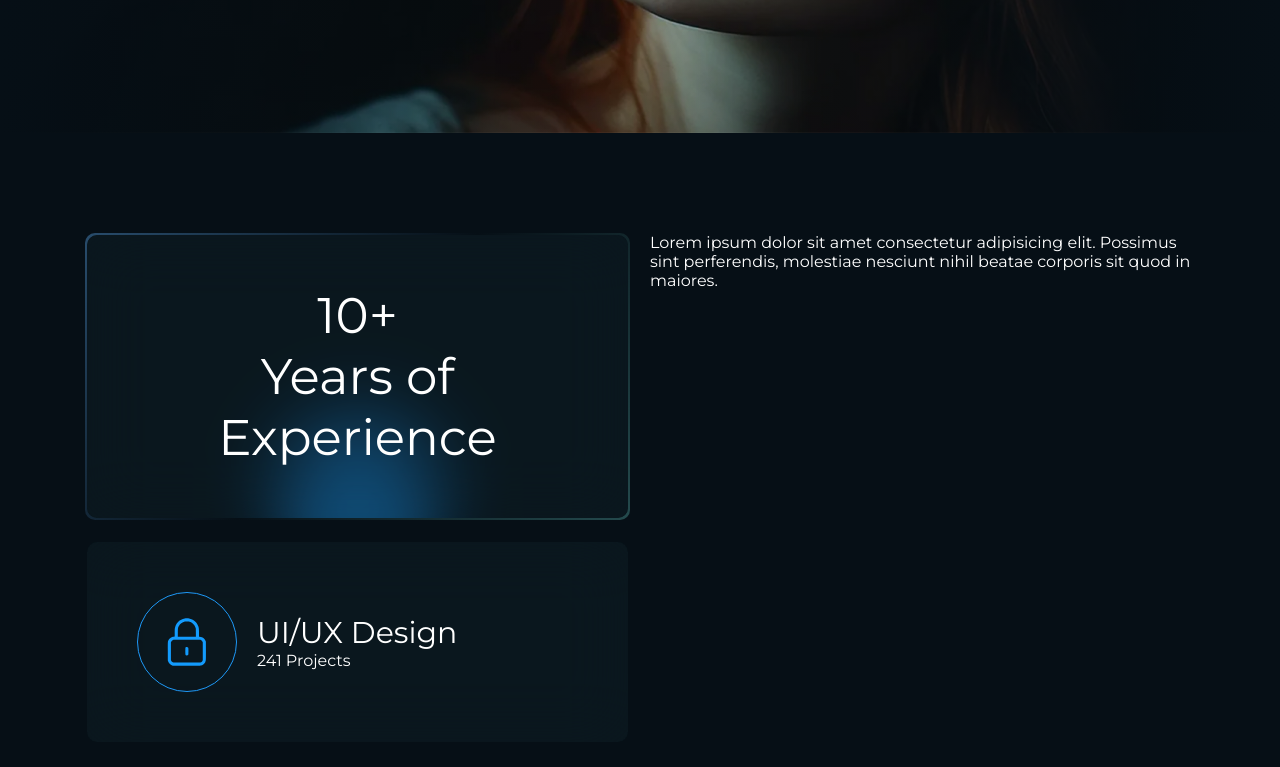
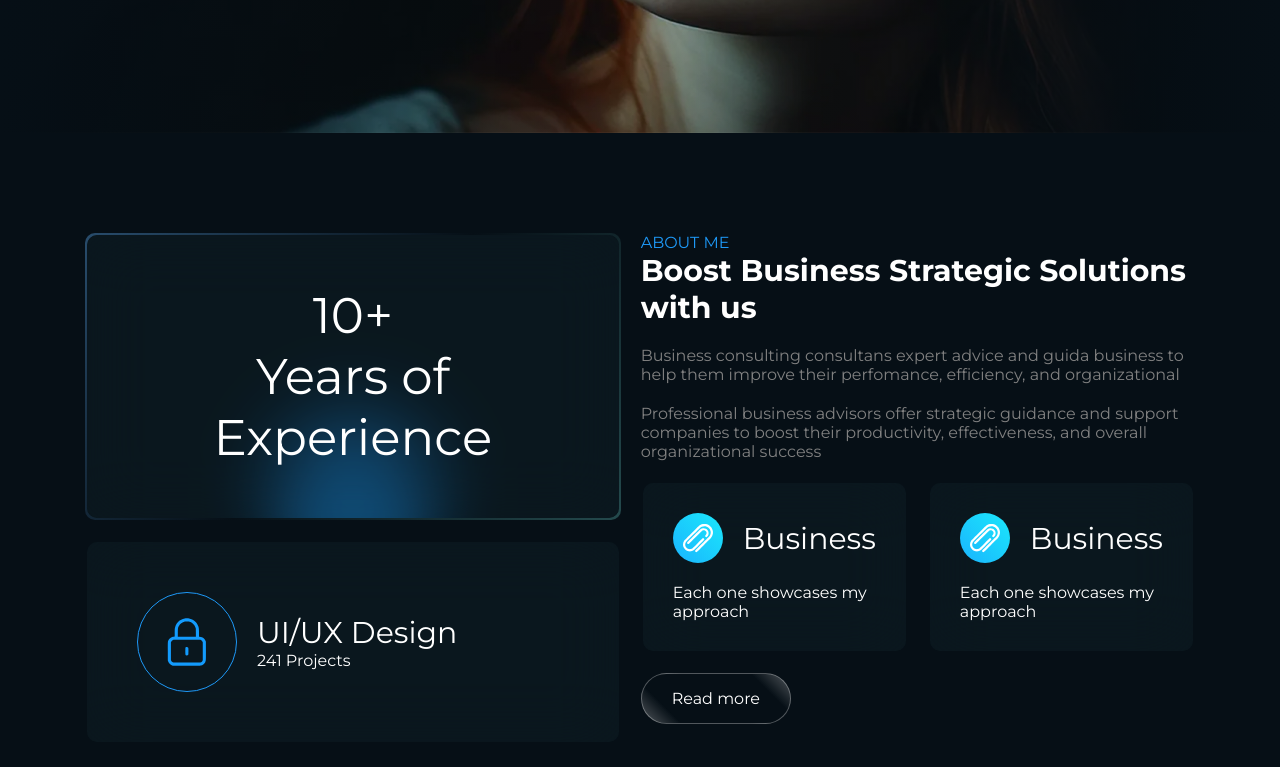
Before and after one commit to RyazanovAndrey/site-popova, a website: page index.html in a window 1280 px wide. Shown: the part 517-1284 px from the top of the page. Drawn offline with nearby package versions, Linux system fonts and the light colour scheme.

Commit message:
end about

```diff
--- a/index.html
+++ b/index.html
@@ -58,7 +58,7 @@
                         </div>
                         <div class="card-neon">
                             <div class="card-neon-body">
-                                <div class="card-neon-box">
+                                <div class="card-neon-box card-item1">
                                     <div class="about-box">
                                         <img src="images/about-icon-locker.svg" alt="" class="icon-img">
                                     </div>
@@ -70,9 +70,43 @@
                             </div>
                         </div>
                     </div>
-                    <div class="about-right">Lorem ipsum dolor sit amet consectetur adipisicing elit. Possimus sint
-                        perferendis,
-                        molestiae nesciunt nihil beatae corporis sit quod in maiores.</div>
+                    <div class="about-right">
+                        <p class="section-desc">About me</p>
+                        <h3 class="section-title">Boost Business Strategic Solutions with us</h3>
+                        <p class="section-text">Business consulting consultans expert advice and guida business to help
+                            them improve their perfomance, efficiency, and organizational </p>
+                        <p class="section-text">Professional business advisors offer strategic guidance and support
+                            companies to boost their productivity, effectiveness, and overall organizational success</p>
+                        <div class="about-right-wrapper">
+                            <div class="card-neon">
+                                <div class="card-neon-body">
+                                    <div class="card-neon-box card-item2">
+                                        <div class="card-right-box-wrapper">
+                                            <div class="icon-right-icon">
+                                                <img src="/images/about-icon-1.svg" alt="">
+                                            </div>
+                                            <div class="about-title">Business</div>
+                                        </div>
+                                        <div class="">Each one showcases my approach</div>
+                                    </div>
+                                </div>
+                            </div>
+                            <div class="card-neon">
+                                <div class="card-neon-body">
+                                    <div class="card-neon-box card-item2">
+                                        <div class="card-right-box-wrapper">
+                                            <div class="icon-right-icon">
+                                                <img src="/images/about-icon-1.svg" alt="">
+                                            </div>
+                                            <div class="about-title">Business</div>
+                                        </div>
+                                        <div class="">Each one showcases my approach</div>
+                                    </div>
+                                </div>
+                            </div>
+                        </div>
+                        <button class="btn">Read more</button>
+                    </div>
                 </div>
             </div>
         </section>
--- a/scss/base/_base.scss
+++ b/scss/base/_base.scss
@@ -15,6 +15,21 @@ body {
 
 a {
     color: $color-text-main;
+}
+
+.section-desc {
+    text-transform: uppercase;
+    color: $color-primary;
+}
+
+.section-title {
+    font-size: 30px;
+    font-weight: 700;
+}
+
+.section-text {
+    margin-top: 20px;
+    color: $color-content;
 }
 
 .container {
--- a/scss/base/_mixins.scss
+++ b/scss/base/_mixins.scss
@@ -7,3 +7,10 @@
 @mixin paddingTopBottom($padding) {
     padding-block: $padding;
 }
+
+@mixin cardStyle($padding, $display: block, $ai, $gap) {
+    padding: $padding;
+    display: $display;
+    align-items: $ai;
+    column-gap: $gap;
+}
--- a/scss/components/_card.scss
+++ b/scss/components/_card.scss
@@ -1,4 +1,22 @@
 @use '../base/vars' as *;
+
+@property --color-start {
+    syntax: "<color>";
+    inherits: false;
+    initial-value: #060f16;
+}
+
+@property --color-center {
+    syntax: "<color>";
+    inherits: false;
+    initial-value: #060f16;
+}
+
+@property --color-end {
+    syntax: "<color>";
+    inherits: false;
+    initial-value: #060f16;
+}
 
 .card-static {
     background: $color-card-border-gradient;
@@ -40,7 +58,8 @@
 }
 
 .card-neon {
-    background: transparent;
+    background: linear-gradient(130deg, var(--color-start), var(--color-center), var(--color-end));
+    transition: --color-start .8s, --color-center .8s, --color-end .8s;
     border-radius: $br-width;
     margin-bottom: 20px;
     padding: 2px;
@@ -71,16 +90,14 @@
     .card-neon-box {
         background-color: rgba(11, 24, 30, 0.2);
         backdrop-filter: blur(30px);
-        padding: 50px;
-        border-radius: inherit;
-        display: flex;
-        align-items: center;
-        column-gap: 20px;
     }
 }
 
 .card-neon:hover {
-    background: $color-card-border-gradient;
+    --color-start: #284c6c;
+    --color-center: #060f16;
+    --color-end: #244a4d;
+
 }
 
 .card-neon:hover .card-neon-body::before {
--- a/scss/partials/_about.scss
+++ b/scss/partials/_about.scss
@@ -28,4 +28,33 @@
     & .icon-img {
         width: 50px;
     }
+
+    .icon-right-icon {
+        width: 50px;
+        height: 50px;
+        padding: 10px;
+        background: linear-gradient(45deg, #1ab4fe, #1be8fb);
+        border-radius: 100px;
+    }
+
+    .about-right-wrapper {
+        display: flex;
+        column-gap: 20px;
+        margin-top: 20px;
+    }
+
+    .card-right-box-wrapper {
+        display: flex;
+        align-items: center;
+        column-gap: 20px;
+        margin-bottom: 20px;
+    }
+
+    .card-item1 {
+        @include cardStyle(50px, flex, center, 20px);
+    }
+
+    .card-item2{
+        @include cardStyle(30px, block, center, 20px);
+    }
 }
```
Also changed, not shown: css/main.css, 1 other file.
